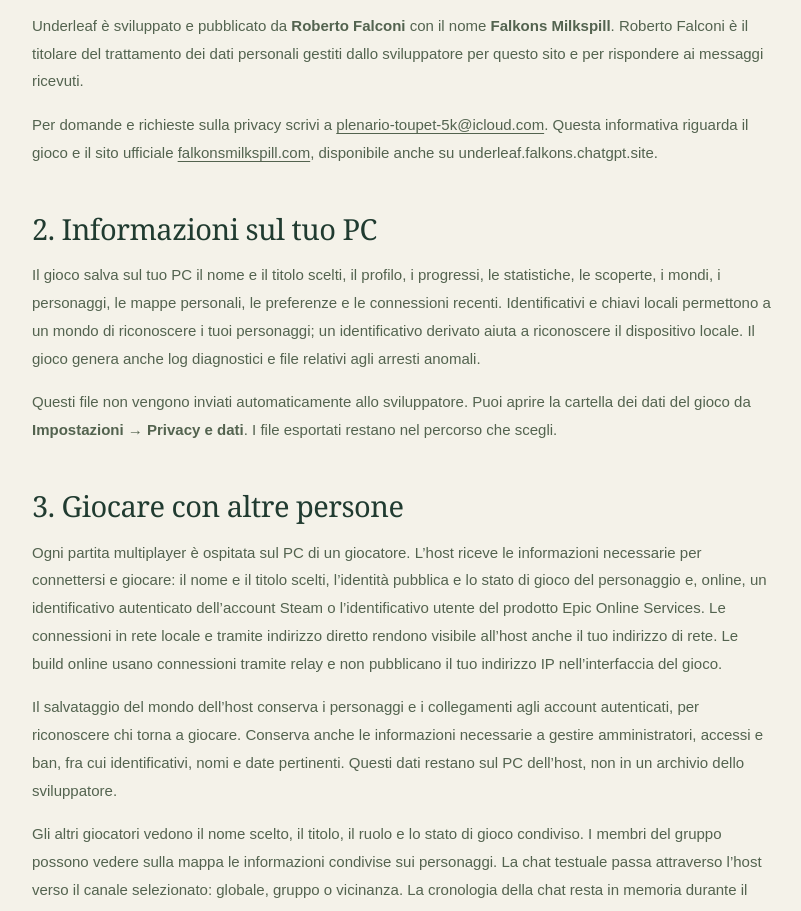
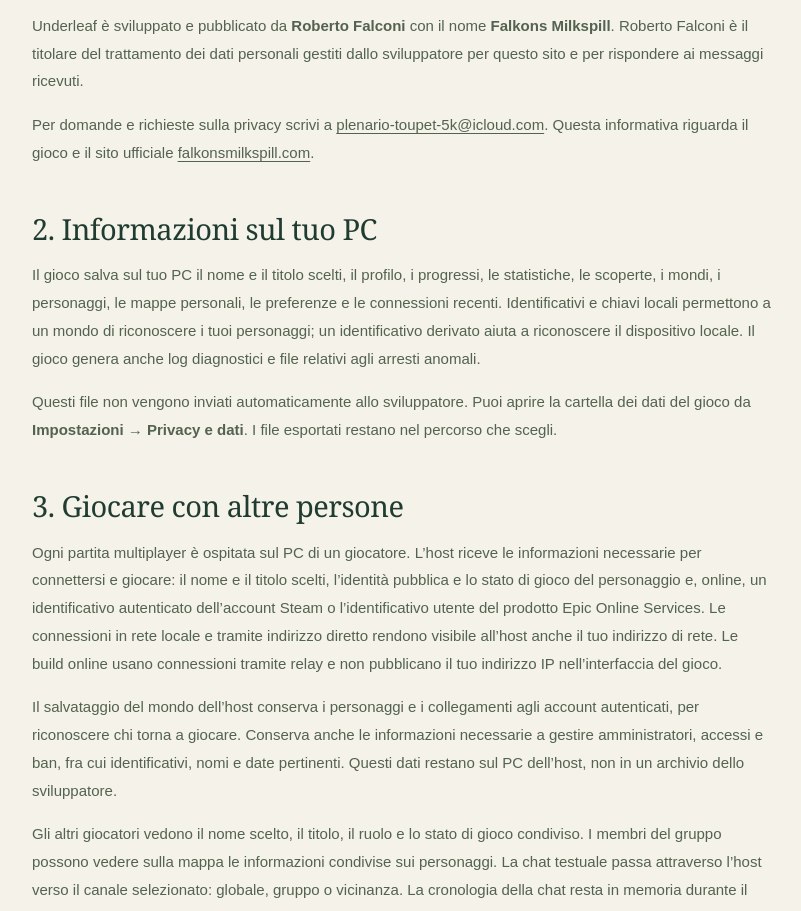
Before and after one commit to RobertoFalconi/underleaf-website, a plain HTML site: page it/privacy/index.html in a window 1280 px wide. Shown: the part 993-1904 px from the top of the page, without its empty margins (237-1038 px from the left). Drawn offline with Linux system fonts and the light colour scheme.

Commit message:
Rimuove il precedente indirizzo Sites dalla privacy

```diff
--- a/it/privacy/index.html
+++ b/it/privacy/index.html
@@ -9,7 +9,7 @@
 </ol></nav>
 <h2 id="who">1. Chi è responsabile</h2>
 <p>Underleaf è sviluppato e pubblicato da <strong>Roberto Falconi</strong> con il nome <strong>Falkons Milkspill</strong>. Roberto Falconi è il titolare del trattamento dei dati personali gestiti dallo sviluppatore per questo sito e per rispondere ai messaggi ricevuti.</p>
-<p>Per domande e richieste sulla privacy scrivi a <a href="mailto:plenario-toupet-5k@icloud.com">plenario-toupet-5k@icloud.com</a>. Questa informativa riguarda il gioco e il sito ufficiale <a href="https://falkonsmilkspill.com">falkonsmilkspill.com</a>, disponibile anche su underleaf.falkons.chatgpt.site.</p>
+<p>Per domande e richieste sulla privacy scrivi a <a href="mailto:plenario-toupet-5k@icloud.com">plenario-toupet-5k@icloud.com</a>. Questa informativa riguarda il gioco e il sito ufficiale <a href="https://falkonsmilkspill.com">falkonsmilkspill.com</a>.</p>
 <h2 id="pc">2. Informazioni sul tuo PC</h2>
 <p>Il gioco salva sul tuo PC il nome e il titolo scelti, il profilo, i progressi, le statistiche, le scoperte, i mondi, i personaggi, le mappe personali, le preferenze e le connessioni recenti. Identificativi e chiavi locali permettono a un mondo di riconoscere i tuoi personaggi; un identificativo derivato aiuta a riconoscere il dispositivo locale. Il gioco genera anche log diagnostici e file relativi agli arresti anomali.</p>
 <p>Questi file non vengono inviati automaticamente allo sviluppatore. Puoi aprire la cartella dei dati del gioco da <strong>Impostazioni → Privacy e dati</strong>. I file esportati restano nel percorso che scegli.</p>
```
Also changed, not shown: privacy/index.html (+1 -1 lines).
